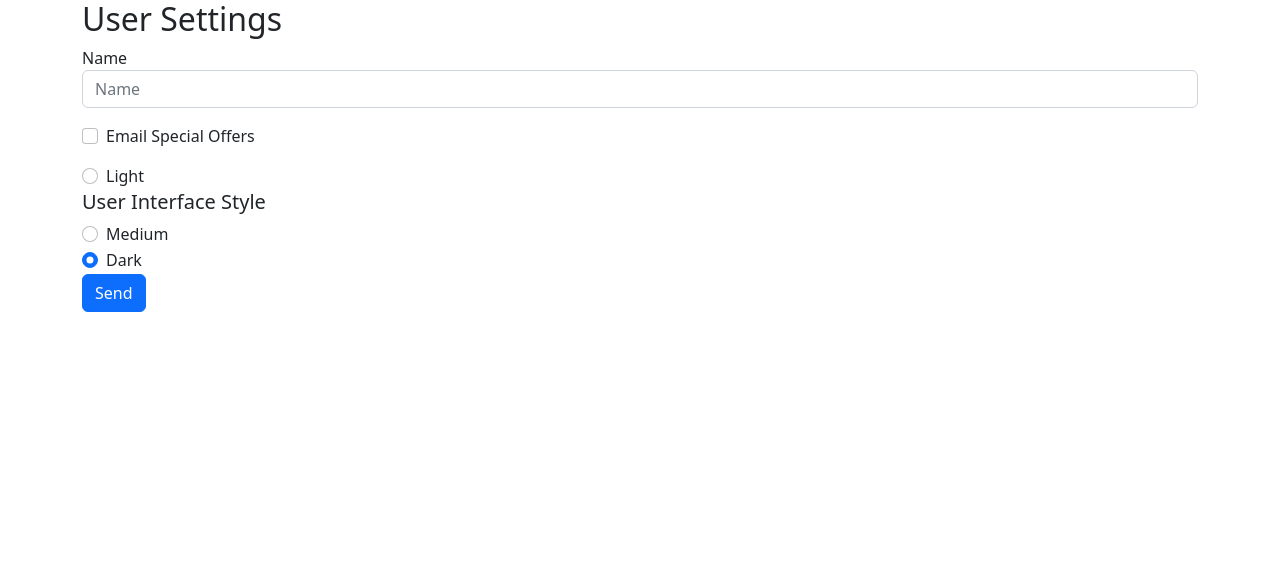
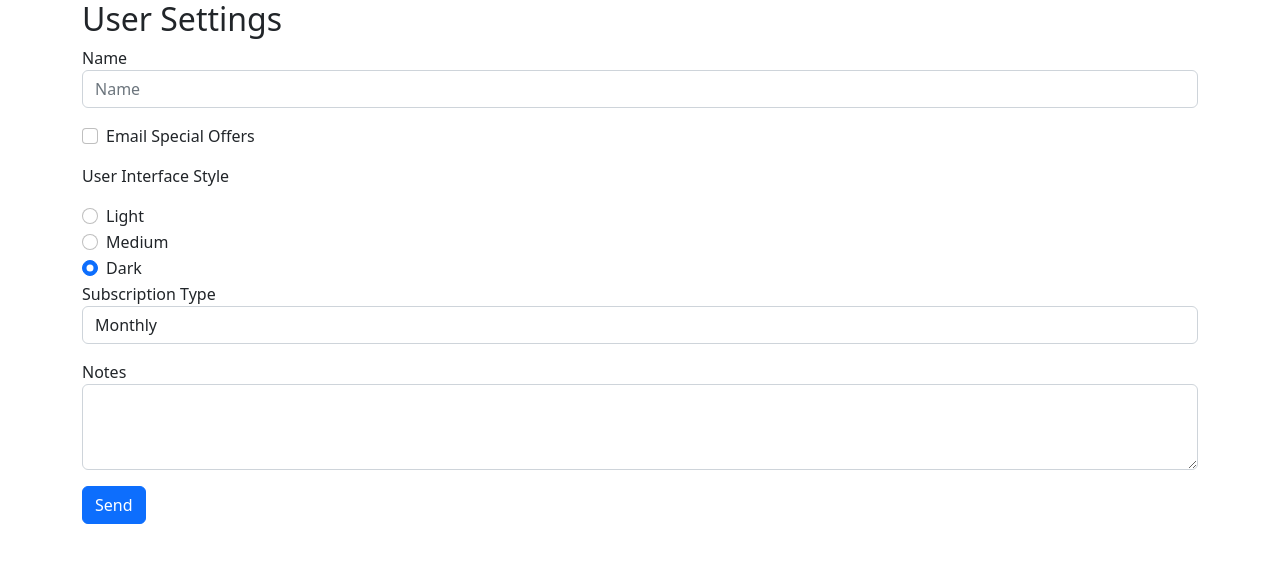
Before and after one commit to sbrevolution5/angular-form-demo, an Angular app: page / in a window 1280 px wide. Shown: the top 562 px of the page. Built offline with nearby package versions, Linux system fonts and the light colour scheme.

Commit message:
update form

```diff
--- a/src/app/user-settings-form/user-settings-form.component.html
+++ b/src/app/user-settings-form/user-settings-form.component.html
@@ -1,13 +1,16 @@
 <div class="container">
-<h2>User Settings</h2>
+  <h2>User Settings</h2>
   <form>
     <div class="mb-3">
-    <label for="name">Name</label>
-      <input id="name" name="name" class="form-control" placeholder="Name"/>
+      <label for="name">Name</label>
+      <input id="name" name="name" class="form-control" placeholder="Name" />
     </div>
     <div class="form-check mb-3">
       <input type="checkbox" class="form-check-input" id="emailOffers" name="emailOffers">
       <label for="emailOffers" class="form-check-label">Email Special Offers</label>
+    </div>
+    <div class="mb-3">
+      <p>User Interface Style</p>
     </div>
     <div class="form-check">
       <input class="form-check-input" type="radio" name="interfaceStyle" id="lightInterface">
@@ -15,7 +18,6 @@
         Light
       </label>
     </div>
-    <h5>User Interface Style</h5>
     <div class="form-check">
       <input class="form-check-input" type="radio" name="interfaceStyle" id="mediumInterface" checked>
       <label class="form-check-label" for="mediumInterface">
@@ -28,6 +30,18 @@
         Dark
       </label>
     </div>
+    <div class="mb-3">
+      <label for="subscriptionType">Subscription Type</label>
+      <select class="form-control" id="subsciptionType">
+        <option>Monthly</option>
+        <option>Annual</option>
+        <option>Lifetime</option>
+      </select>
+    </div>
+    <div class="mb-3">
+      <label for="notes">Notes</label>
+      <textarea name="notes" id="notes" cols="30" rows="3" class="form-control"></textarea>
+    </div>
     <button class="btn btn-primary">Send</button>
-    </form>
+  </form>
 </div>
```
